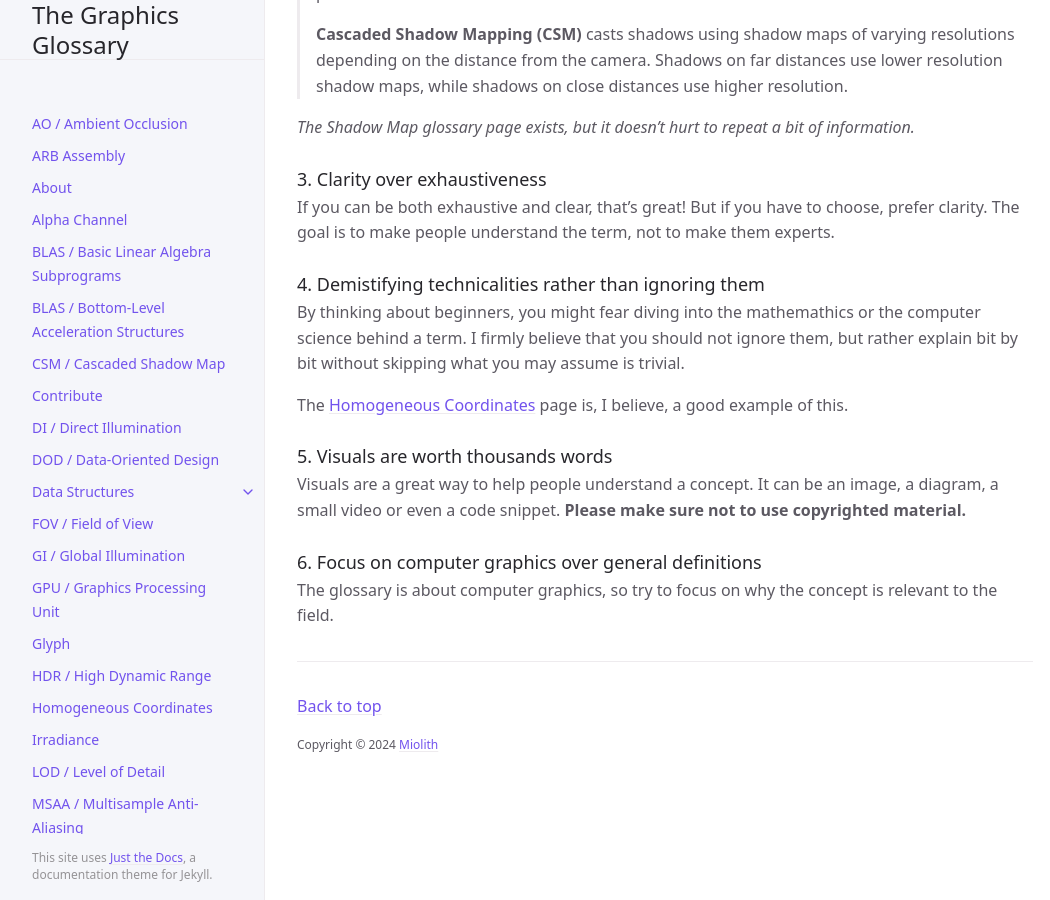
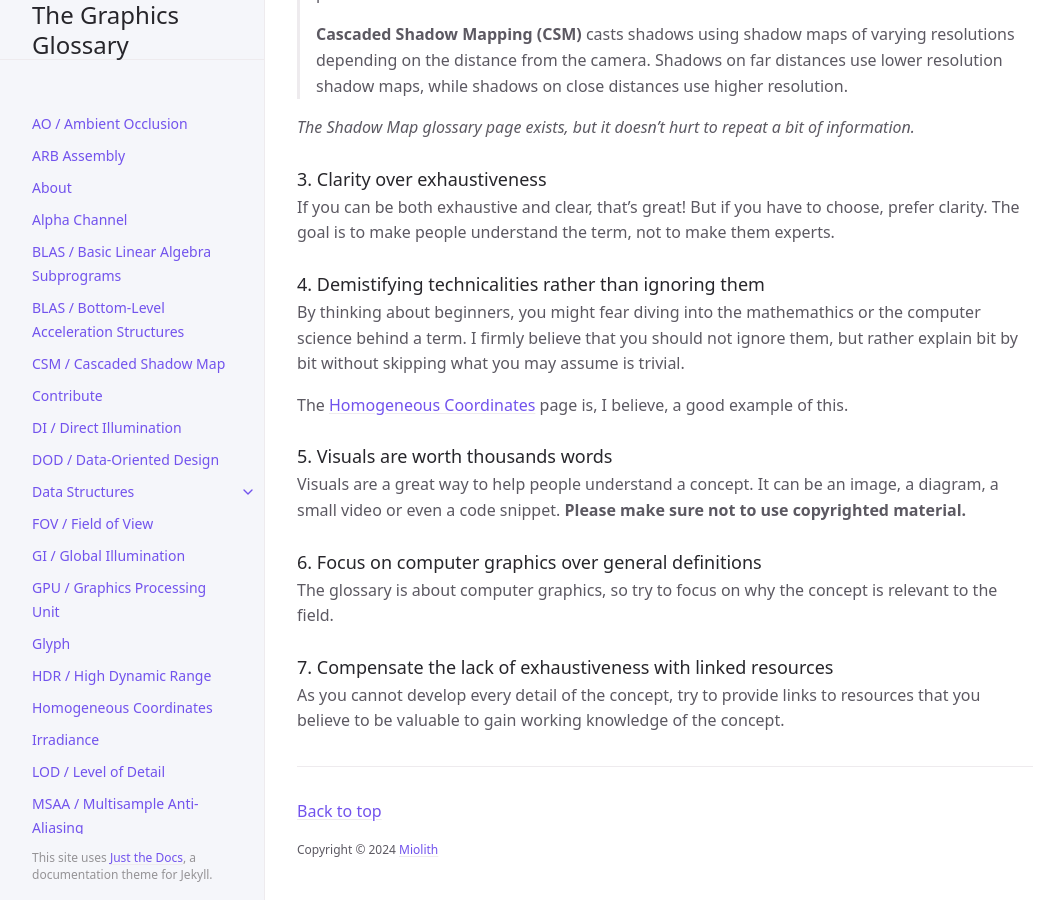
Before and after one commit to GraphicsGlossary/graphicsglossary.github.io, a Jekyll site: the page built from contribution.md, in a window 1280 px wide and 900 px high, scrolled down 1563 px. Shown: the whole window, without its empty margins (107-1157 px from the left). Built offline with Jekyll 4.4.1, drawn with Linux system fonts in a browser that asks for light colours; cached includes are drawn as plain includes.

Commit message:
update contribute page

```diff
--- a/contribution.md
+++ b/contribution.md
@@ -77,3 +77,7 @@ Visuals are a great way to help people understand a concept. It can be an image,
 ### 6. Focus on computer graphics over general definitions
 
 The glossary is about computer graphics, so try to focus on why the concept is relevant to the field.
+
+### 7. Compensate the lack of exhaustiveness with linked resources
+
+As you cannot develop every detail of the concept, try to provide links to resources that you believe to be valuable to gain working knowledge of the concept.
```
